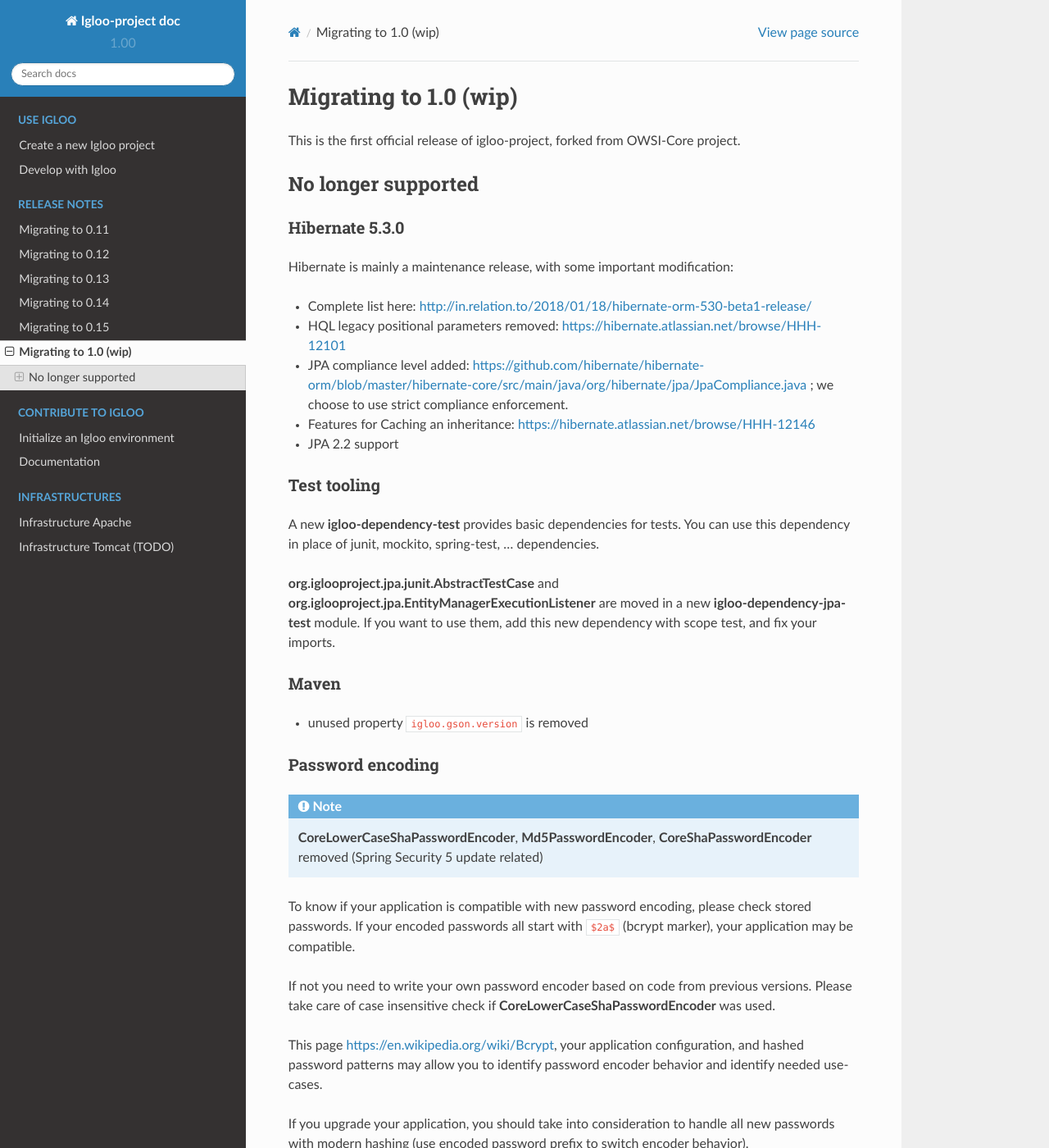
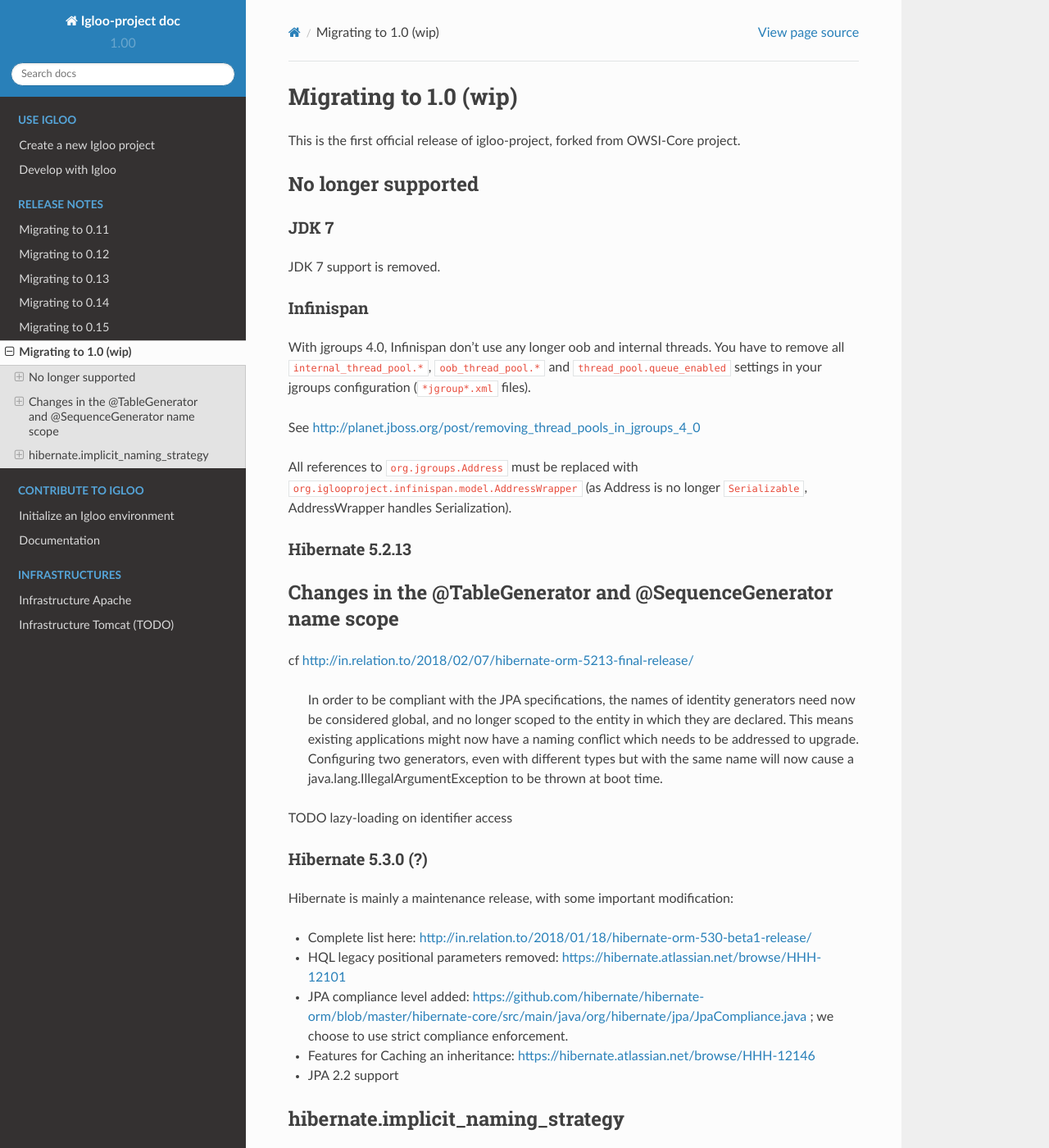
Before and after one commit to igloo-project/igloo-doc, a Sphinx documentation site: the page built from source/release-notes/Migrating-to-1.0.rst, in a window 1280 px wide and 1400 px high. Shown: the whole window at 82% size. Built offline with Sphinx 7.4.7 and the Read the Docs theme 2.0.0, drawn with Linux system fonts in a browser that asks for light colours; some of the changed text lies outside the part shown.

Commit message:
added documentation on migrating to 1.0

```diff
--- a/source/release-notes/Migrating-to-1.0.rst
+++ b/source/release-notes/Migrating-to-1.0.rst
@@ -5,10 +5,49 @@
 This is the first official release of igloo-project, forked from OWSI-Core
 project.
 
+
 No longer supported
 -------------------
 
-Hibernate 5.3.0
+JDK 7
+~~~~~
+
+JDK 7 support is removed.
+
+
+Infinispan
+~~~~~~~~~~
+
+With jgroups 4.0, Infinispan don't use any longer oob and internal threads.
+You have to remove all ``internal_thread_pool.*``, ``oob_thread_pool.*`` and
+``thread_pool.queue_enabled`` settings in your jgroups configuration
+(``*jgroup*.xml`` files).
+
+See http://planet.jboss.org/post/removing_thread_pools_in_jgroups_4_0
+
+All references to ``org.jgroups.Address`` must be replaced with
+``org.iglooproject.infinispan.model.AddressWrapper`` (as Address is no longer
+``Serializable``, AddressWrapper handles Serialization).
+
+
+Hibernate 5.2.13
+~~~~~~~~~~~~~~~~
+
+Changes in the @TableGenerator and @SequenceGenerator name scope
+----------------------------------------------------------------
+
+cf http://in.relation.to/2018/02/07/hibernate-orm-5213-final-release/
+
+  In order to be compliant with the JPA specifications, the names of identity generators
+  need now be considered global, and no longer scoped to the entity in which they are declared.
+  This means existing applications might now have a naming conflict which needs to be addressed
+  to upgrade. Configuring two generators, even with different types but with the same name will
+  now cause a java.lang.IllegalArgumentException to be thrown at boot time.
+
+TODO lazy-loading on identifier access
+
+
+Hibernate 5.3.0 (?)
 ~~~~~~~~~~~~~~~
 
 Hibernate is mainly a maintenance release, with some important modification:
@@ -20,6 +59,17 @@
 * Features for Caching an inheritance: https://hibernate.atlassian.net/browse/HHH-12146
 * JPA 2.2 support
 
+
+hibernate.implicit_naming_strategy
+----------------------------------
+
+``org.iglooproject.jpa.hibernate.model.naming.ImplicitNamingStrategyLegacyJpaComponentPathImpl``
+is removed and replaced with ``ImplicitNamingStrategyJpaComponentPathImpl``.
+
+To check if this change is problematic with your database model, use ``*SqlUpdateScriptMain``
+to check and compare new database model with your previous version.
+
+
 Test tooling
 ~~~~~~~~~~~~
 
@@ -30,10 +80,12 @@
 are moved in a new **igloo-dependency-jpa-test** module. If you want to use
 them, add this new dependency with scope test, and fix your imports.
 
+
 Maven
 ~~~~~
 
 * unused property ``igloo.gson.version`` is removed
+
 
 Password encoding
 ~~~~~~~~~~~~~~~~~
@@ -55,6 +107,9 @@
 
 You should also consider `this paragraph from Spring documentation <https://docs.spring.io/spring-security/site/docs/5.0.1.RELEASE/reference/htmlsingle/#pe-history>`_
 
+Property ``security.passwordSalt`` and method ``DefaultJpaSecurityConfig.getPasswordSalt()`` are removed.
+
+
 Mockito
 ~~~~~~~
 
@@ -64,3 +119,39 @@
 We recommend to exclude mockito 2.x dependency as a first step and check your
 test results without any rewrite, then to update mockito once all your tests are
 fixed.
+
+
+YUI Compressor
+~~~~~~~~~~~~~~
+
+YUI Compressor (maven plugin, minification at build time) is removed as it
+was no longer used to provide minification (handled internally at runtime by
+wicket).
+
+I you use YUI Compressor, you need to include your maven plugin configuration
+inside your project.
+
+
+maven-release-plugin
+~~~~~~~~~~~~~~~~~~~~
+
+Removed. Use jgitflow or reconfigure release plugin in your project.
+
+
+tomcat-jdbc
+~~~~~~~~~~~
+
+We use HikariCP as database pool provider. tomcat-jdbc is no longer used.
+Switch to HikariCP.
+
+As tomcat-jdbc is a provided dependency (included in tomcat), this may not
+affect your web-application. It may affect your tests or main scripts: if this
+is the case, you need to ensure that tomcat-jdbc dependency connfiguration
+is correct.
+
+
+Joda-Time
+~~~~~~~~~
+
+Joda-Time is removed from dependency; you can continue to use it by re-adding
+this dependency to your project.
```
